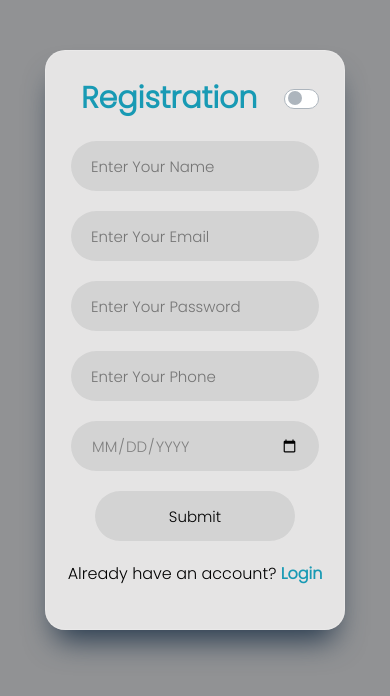
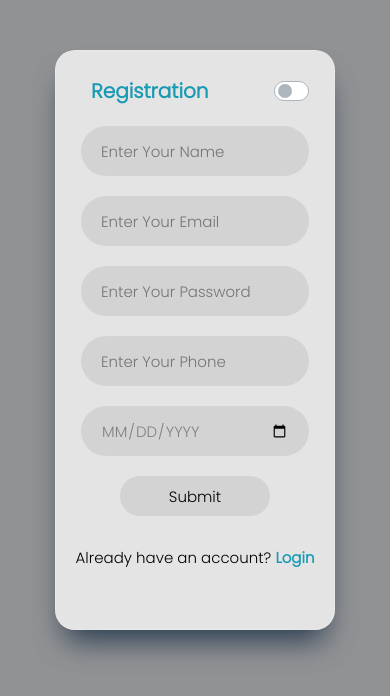
Before and after one commit to anthony-999/SimpleRegistrationForm, a plain HTML site: page index.html in a window 390 px wide. Drawn offline with Linux system fonts and the light colour scheme.

Commit message:
style changes

```diff
--- a/style.css
+++ b/style.css
@@ -191,16 +191,25 @@ body{
 
     .main-container{
      flex-direction: column;
+
     }
     .container{
-      width: 300px;
+      width: 280px;
       padding: 5px;
     }
     .title {
-      font-size: 30px;
+      font-size: 20px;
+    }
+    #submit{
+      padding: 5px;
+      text-align: center;
+      height: 40px;
+      width: 150px;
     }
     .login p{
-      padding: 0 15px;
+      margin-top: 30px;
+      font-size: 15px;
+      /* padding: 0 15px; */
     }
 
 
```
